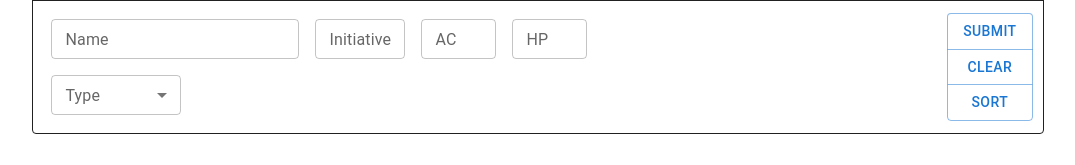
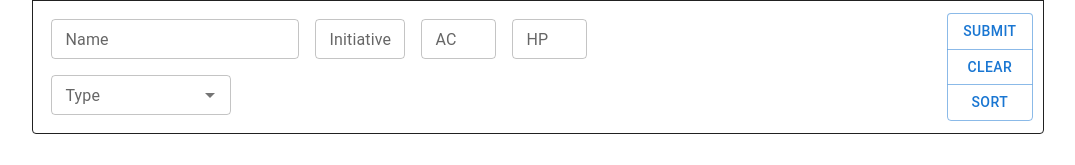
Before and after one commit to NickLiggett/initiative-tracker-v0.1, a React (Create React App) app: page / in a window 1280 px wide. Shown: the part 594-759 px from the top of the page, without its empty margins (102-1177 px from the left). Built offline with nearby package versions, Linux system fonts and the light colour scheme.

Commit message:
Change Type input to autocomplete

```diff
--- a/src/components/PlayerInput.js
+++ b/src/components/PlayerInput.js
@@ -1,3 +1,4 @@
+import {useState} from "react"
 import {
   TextField,
   Select,
@@ -5,6 +6,7 @@ import {
   FormControl,
   InputLabel,
   Typography,
+  Autocomplete,
 } from "@mui/material";
 
 const PlayerInput = ({
@@ -27,6 +29,9 @@ const PlayerInput = ({
   typeError,
   nameInputRef,
 }) => {
+
+  const [typeInput, setTypeInput] = useState("")
+
   const handleDigitChange = (input, setData) => {
     // Allow empty inputs
     if (input === "") {
@@ -104,51 +109,48 @@ const PlayerInput = ({
         />
       </div>
       <div style={{ display: "flex" }}>
-        <FormControl sx={{ width: 130, m: 1 }} size="small">
-          <InputLabel id="type-select-label" error={typeError}>
-            Type
-          </InputLabel>
-          <Select
-            labelId="type-select-label"
-            id="type-select"
-            label="Type"
+        <FormControl sx={{ width: 180, m: 1 }} size="small">
+          <Autocomplete
+            disablePortal
+            id="combo-box-demo"
+            options={["PC", "NPC", "Monster", "Legendary", "Other"]}
+            size="small"
             value={playerType}
-            onChange={(event) => setPlayerType(event.target.value)}
-            error={typeError}
-          >
-            <MenuItem value={"PC"}>PC</MenuItem>
-            <MenuItem value={"NPC"}>NPC</MenuItem>
-            <MenuItem value={"Monster"}>Monster</MenuItem>
-            <MenuItem value={"Legendary"}>Legendary</MenuItem>
-            <MenuItem value={"Other"}>Other</MenuItem>
-          </Select>
+            onChange={(event, newValue) => setPlayerType(newValue)}
+            inputValue={typeInput}
+            onInputChange={(event, newValue) => setTypeInput(newValue)}
+            renderInput={(params) => (
+              <TextField {...params} label="Type" error={typeError}/>
+            )}
+          />
         </FormControl>
         {playerType === "Legendary" && (
           <div style={{ display: "flex" }}>
             <div style={{ display: "flex", alignItems: "center" }}>
-              <Typography>Legendary Actions: </Typography>
+              {console.log(legActions)}
               <TextField
                 id="legendary-actions-text-field"
+                label="Legendary Actions"
                 variant="outlined"
                 size="small"
                 value={legActions}
                 onChange={(event) =>
                   handleDigitChange(event.target.value, setLegActions)
                 }
-                sx={{ width: 55, m: 1 }}
+                sx={{ m: 1 }}
               />
             </div>
             <div style={{ display: "flex", alignItems: "center" }}>
-              <Typography>Legendary Resistances: </Typography>
               <TextField
                 id="legendary-actions-text-field"
+                label="Legendary Resistances"
                 variant="outlined"
                 size="small"
                 value={legResistances}
                 onChange={(event) =>
                   handleDigitChange(event.target.value, setLegResistances)
                 }
-                sx={{ width: 55, m: 1 }}
+                sx={{ m: 1 }}
               />
             </div>
           </div>
```
